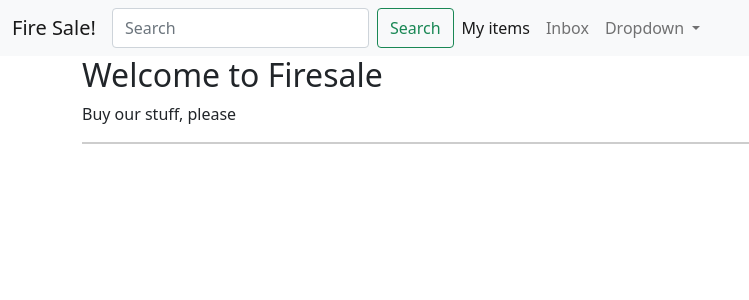
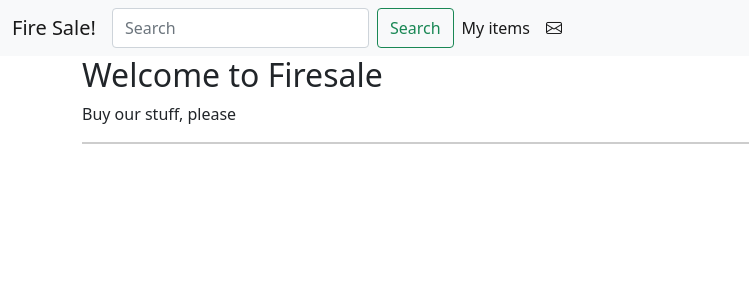
Before and after one commit to ElvarThorS/T-220-VLN2, a Django app: page /firesale/ in a window 1280 px wide. Shown: the top 300 px of the page, without its empty margins (0-749 px from the left). Run offline with Django 4.2, Linux system fonts and the light colour scheme.

Commit message:
Fikatði í templates

```diff
--- a/fire_sale/templates/base.html
+++ b/fire_sale/templates/base.html
@@ -7,6 +7,7 @@
     <link href="https://cdn.jsdelivr.net/npm/bootstrap@5.1.3/dist/css/bootstrap.min.css" rel="stylesheet" integrity="sha384-1BmE4kWBq78iYhFldvKuhfTAU6auU8tT94WrHftjDbrCEXSU1oBoqyl2QvZ6jIW3" crossorigin="anonymous">
     <script src="https://cdn.jsdelivr.net/npm/bootstrap@5.1.3/dist/js/bootstrap.bundle.min.js" integrity="sha384-ka7Sk0Gln4gmtz2MlQnikT1wXgYsOg+OMhuP+IlRH9sENBO0LRn5q+8nbTov4+1p" crossorigin="anonymous"></script>
     <link rel="stylesheet" href="{% static 'css/main.css' %}" />
+    <link rel="stylesheet" href="https://cdn.jsdelivr.net/npm/bootstrap-icons@1.8.1/font/bootstrap-icons.css">
 </head>
 <body>
     {% include 'navigation.html' %}
--- a/fire_sale/templates/navigation.html
+++ b/fire_sale/templates/navigation.html
@@ -6,17 +6,21 @@
     </button>
     <div class="collapse navbar-collapse" id="navbarSupportedContent">
       <ul class="navbar-nav me-auto mb-2 mb-lg-0">
-        <form class="d-flex">
+        <form class="d-flex pull-left">
             <input class="form-control me-2" type="search" placeholder="Search" aria-label="Search">
             <button class="btn btn-outline-success" type="submit">Search</button>
         </form>
-        <li class="nav-item">
-          <a class="nav-link active" aria-current="page" href="#">My items</a>
-        </li>
-        <li class="nav-item">
-          <a class="nav-link" href="#">Inbox</a>
-        </li>
-        <li class="nav-item dropdown">
+
+          <li class="nav-item pull-right">
+            <a class="nav-link active" aria-current="page" href="#">My items</a>
+          </li>
+          <li class="nav-item pull-right" style="font-size: 1em;">
+            <a class="nav-link active" href="#"><span class="bi bi-envelope"></span></a>
+
+
+          </li>
+
+        <!--<li class="nav-item dropdown">
           <a class="nav-link dropdown-toggle" href="#" id="navbarDropdown" role="button" data-bs-toggle="dropdown" aria-expanded="false">
             Dropdown
           </a>
@@ -26,7 +30,7 @@
             <li><hr class="dropdown-divider"></li>
             <li><a class="dropdown-item" href="#">Something else here</a></li>
           </ul>
-        </li>
+        </li>-->
       </ul>
 
     </div>
```
